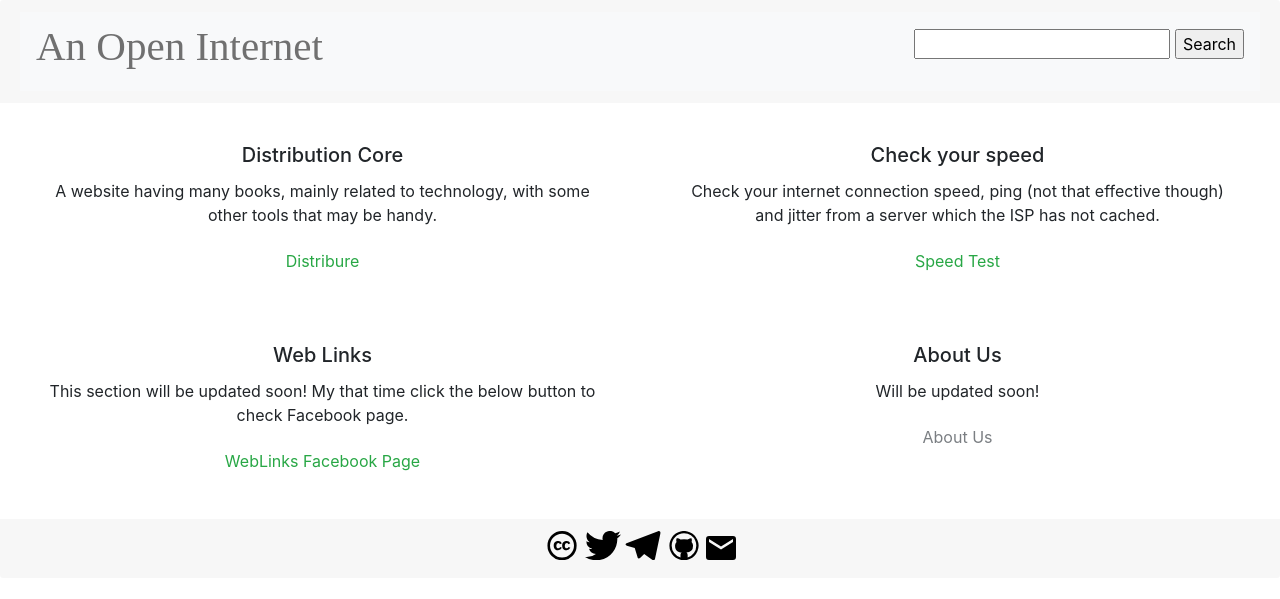
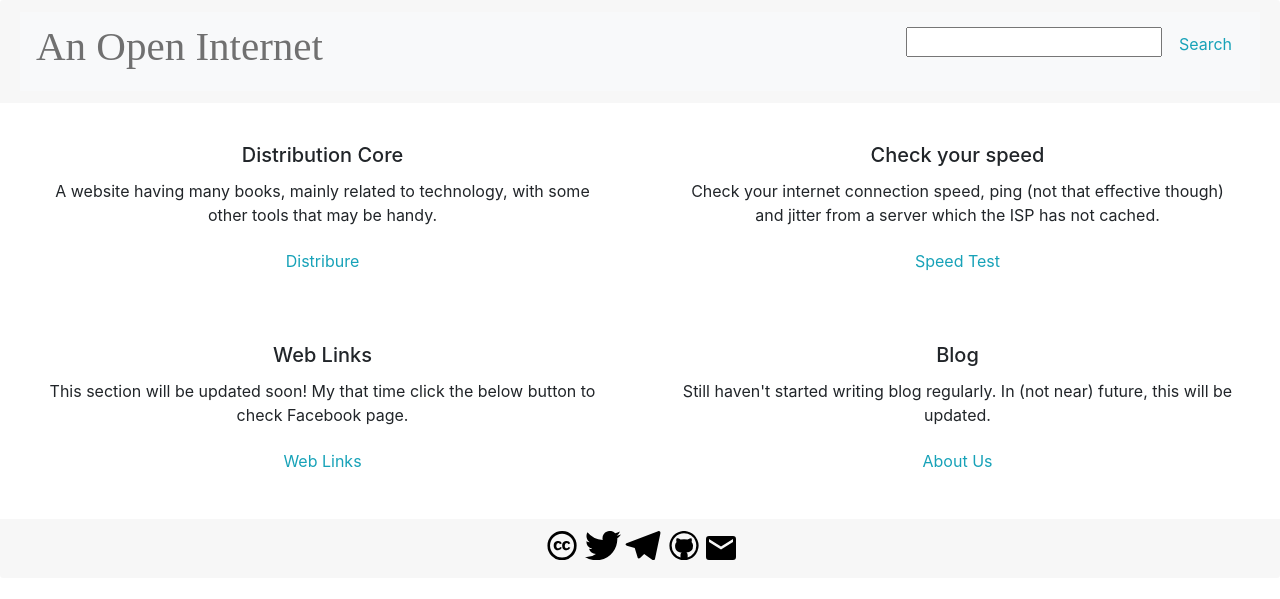
Before and after one commit to Open-Internet-Space/OIA-website, a Jekyll site: the page html/home.html, which Jekyll copies as it is, in a window 1280 px wide. Shown: the top 599 px of the page. Built offline with Jekyll 4.4.1, drawn with Linux system fonts in a browser that asks for light colours; nearby versions of some CDN libraries.

Commit message:
Beta of home - HTML ver

```diff
--- a/html/home.html
+++ b/html/home.html
@@ -9,11 +9,9 @@
     <link rel="stylesheet" href="https://maxcdn.bootstrapcdn.com/bootstrap/4.0.0/css/bootstrap.min.css" integrity="sha384-Gn5384xqQ1aoWXA+058RXPxPg6fy4IWvTNh0E263XmFcJlSAwiGgFAW/dAiS6JXm" crossorigin="anonymous">
   </head>
 
-
-
   <body>
     <div class="card text-center border-0">
-  <!--nnavigation bar -->
+<!--nnavigation bar -->
     <div class="card-header fluid-container border-0">
       <nav class="navbar bg-light navbar-light justify-content-between">
           <a class="navbar-brand d-none d-lg-block d-xl-block" href="#">
@@ -48,47 +46,22 @@
           </a>
 
           <script type="text/javascript">
-
           // Google Internal Site Search script- By JavaScriptKit.com (http://www.javascriptkit.com)
           // For this and over 400+ free scripts, visit JavaScript Kit- http://www.javascriptkit.com/
           // This notice must stay intact for use
-
           //Enter domain of site to search.
           var domainroot="anopeninternet.eu.org"
-
           function Gsitesearch(curobj){
           curobj.q.value="site:"+domainroot+" "+curobj.qfront.value
           }
-
           </script>
 
-          <!-- form class="form-inline" action="https://www.google.com/search" method="get" onsubmit="Gsitesearch(this)" >
-            <input name="q" type="hidden" />
-
-              <input class="form-control mr-sm-2" type="text" placeholder="Search">
-              <button class="btn btn-success" type="submit">Search</button>
-            </form-->
-
-            <form class="d-none d-sm-block" action="https://www.google.com/search" method="get" onSubmit="Gsitesearch(this)">
-
-
+            <form class="d-none d-sm-block border-0" action="https://www.google.com/search" method="get" onSubmit="Gsitesearch(this)">
             <input name="q" type="hidden" />
             <input name="qfront" type="text"/>
-            <input type="submit" value="Search" /></p>
+            <input type="submit" class="btn btn-outline-info border-0" value="Search" /></p>
+            </form>
 
-            </form>
-    <!--
-    <div class="nav-item dropdown">
-      <a class=" nav-item dropdown nav-link dropdown-toggle" href="#" id="navbardrop" data-toggle="dropdown">
-        Menu
-      </a>
-      <div class="dropdown-menu">
-        <a class="dropdown-item" href="#">Link 1</a>
-        <a class="dropdown-item" href="#">Link 2</a>
-        <a class="dropdown-item" href="#">Link 3</a>
-      </div>
-    </div>
-  -->
      </nav>
 
     </div>
@@ -102,7 +75,7 @@
             <div class="card-body">
               <h5 class="card-title">Distribution Core</h5>
               <p class="card-text">A website having many books, mainly related to technology, with some other tools that may be handy.</p>
-              <button type="button" class="btn btn-outline-success border-0" onclick="window.open('distribure_index')"> Distribure  </button>
+              <button type="button" class="btn btn-outline-info border-0" onclick="window.open('distribure_index')"> Distribure  </button>
             </div>
           </div>
         </div>
@@ -112,7 +85,7 @@
             <div class="card-body">
               <h5 class="card-title"> Check your speed</h5>
               <p class="card-text">Check your internet connection speed, ping (not that effective though) and jitter from a server which the ISP has not cached.</p>
-              <button type="button" class="btn btn-outline-success border-0" onclick="window.open('https://php.anopeninternet.eu.org/speedtest/')">Speed Test</button>
+              <button type="button" class="btn btn-outline-info border-0" onclick="window.open('https://php.anopeninternet.eu.org/speedtest/')">Speed Test</button>
             </div>
           </div>
         </div>
@@ -125,16 +98,16 @@
             <div class="card-body">
               <h5 class="card-title"> Web Links</h5>
               <p class="card-text">This section will be updated soon! My that time click the below button to check Facebook page.</p>
-              <button type="button" class="btn btn-outline-success border-0" onclick="window.open('https://www.facebook.com/bolgdata')">WebLinks Facebook Page</button>
+              <button type="button" class="btn btn-outline-info border-0" onclick="window.open('https://www.facebook.com/bolgdata')">Web Links</button>
             </div>
           </div>
         </div>
         <div class="col-sm-6">
           <div class="card border-0">
             <div class="card-body">
-              <h5 class="card-title">About Us</h5>
-              <p class="card-text">Will be updated soon!</p>
-              <button type="button" class="btn btn-outline-dark border-0" onclick="window.open('0')" disabled aria-disabled="true">About Us</a>
+              <h5 class="card-title">Blog</h5>
+              <p class="card-text">Still haven't started writing blog regularly. In (not near) future, this will be updated.  </p>
+              <button type="button" class="btn btn-outline-info border-0" onclick="window.open('https://blog.anopeninternet.eu.org/')">About Us</a>
             </div>
           </div>
         </div>
@@ -173,14 +146,8 @@
 
 <!--End of Footer-->
   </div>
-
-    <!-- Optional JavaScript -->
-    <!-- jQuery first, then Popper.js, then Bootstrap JS -->
     <script src="https://code.jquery.com/jquery-3.2.1.slim.min.js" integrity="sha384-KJ3o2DKtIkvYIK3UENzmM7KCkRr/rE9/Qpg6aAZGJwFDMVNA/GpGFF93hXpG5KkN" crossorigin="anonymous"></script>
     <script src="https://cdnjs.cloudflare.com/ajax/libs/popper.js/1.12.9/umd/popper.min.js" integrity="sha384-ApNbgh9B+Y1QKtv3Rn7W3mgPxhU9K/ScQsAP7hUibX39j7fakFPskvXusvfa0b4Q" crossorigin="anonymous"></script>
     <script src="https://maxcdn.bootstrapcdn.com/bootstrap/4.0.0/js/bootstrap.min.js" integrity="sha384-JZR6Spejh4U02d8jOt6vLEHfe/JQGiRRSQQxSfFWpi1MquVdAyjUar5+76PVCmYl" crossorigin="anonymous"></script>
   </body>
-
-
-
 </html>
```
